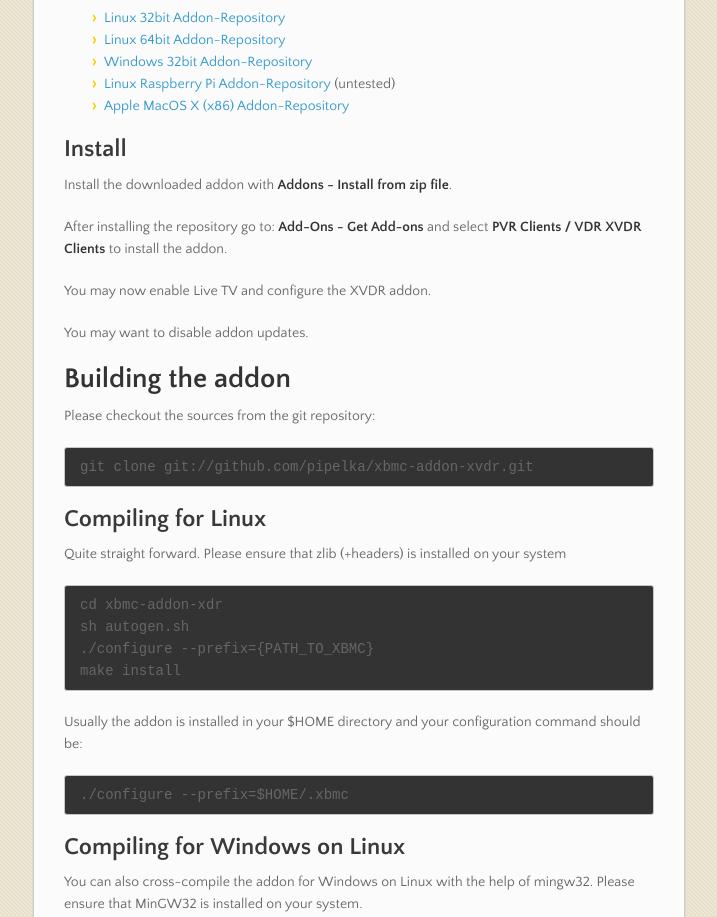
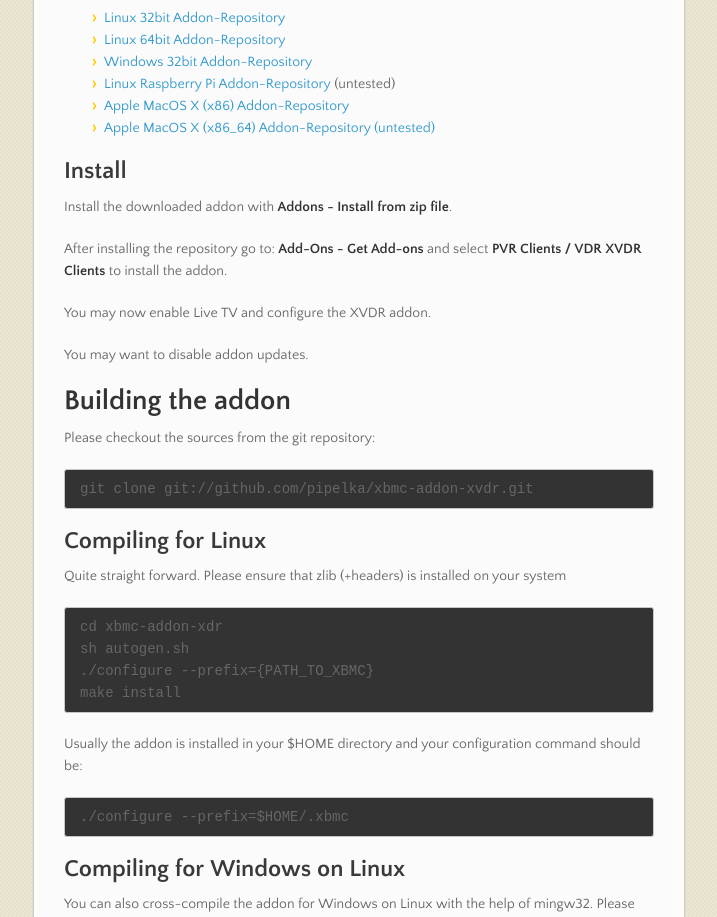
Before and after one commit to pipelka/xbmc-addon-xvdr, a plain HTML site: page index.html in a window 1280 px wide. Shown: the part 948-1865 px from the top of the page, without its empty margins (282-999 px from the left). Drawn offline with nearby package versions, Linux system fonts and the light colour scheme.

Commit message:
added link to osx64 repository

```diff
--- a/index.html
+++ b/index.html
@@ -84,6 +84,7 @@ You need a recent XBMC (Version 12 frodo) version.</p>
 <li>
 <a href="http://dl.dropbox.com/u/240579/xbmc-repositories/repository.xvdr.rpi.zip">Linux Raspberry Pi Addon-Repository</a> (untested)</li>
 <li><a href="http://dl.dropbox.com/u/240579/xbmc-repositories/repository.xvdr.osx.zip">Apple MacOS X (x86) Addon-Repository</a></li>
+<li><a href="http://dl.dropbox.com/u/240579/xbmc-repositories/repository.xvdr.osx64.zip">Apple MacOS X (x86_64) Addon-Repository (untested)</a></li>
 </ul><h2>Install</h2>
 
 <p>Install the downloaded addon with <strong>Addons - Install from zip file</strong>.</p>
```
